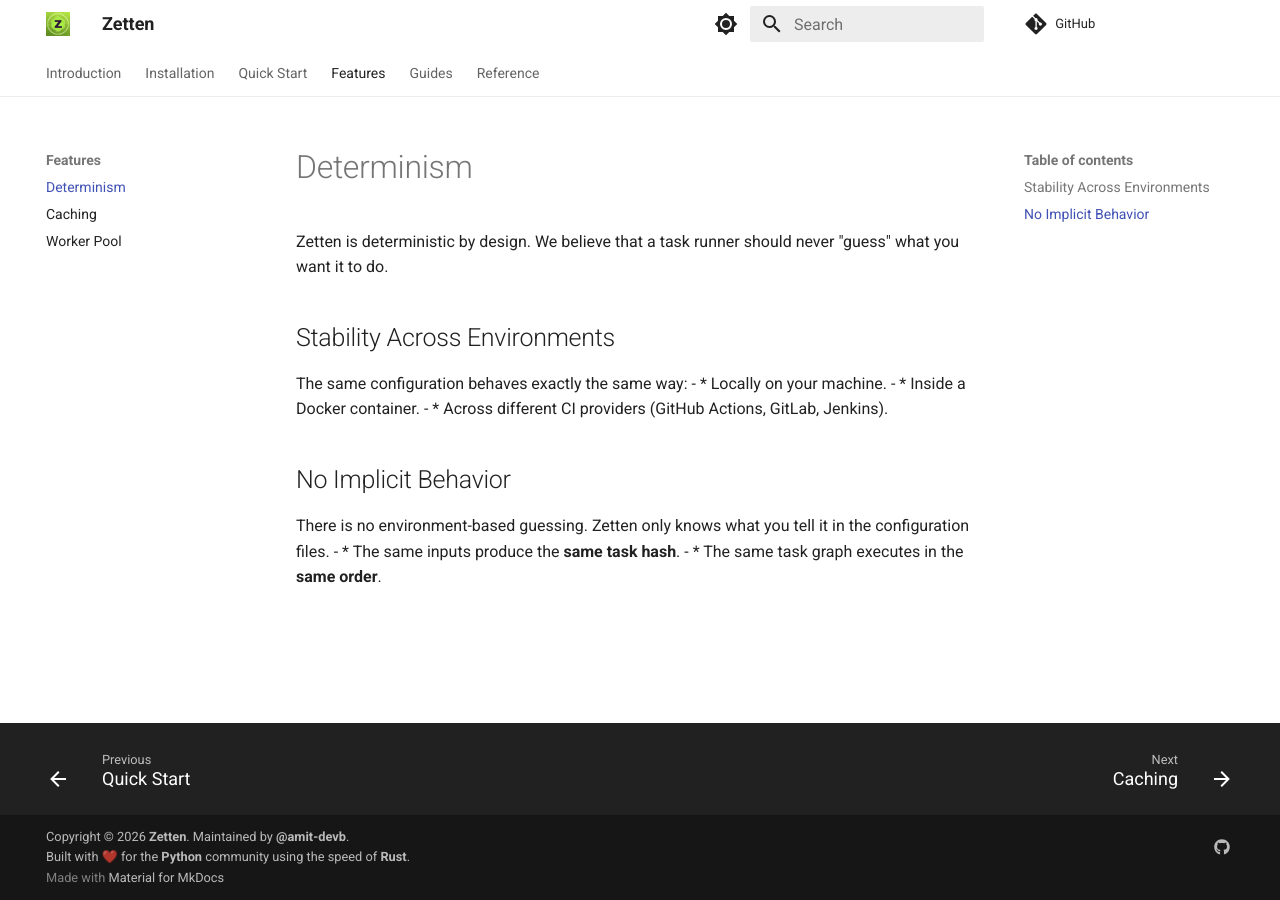
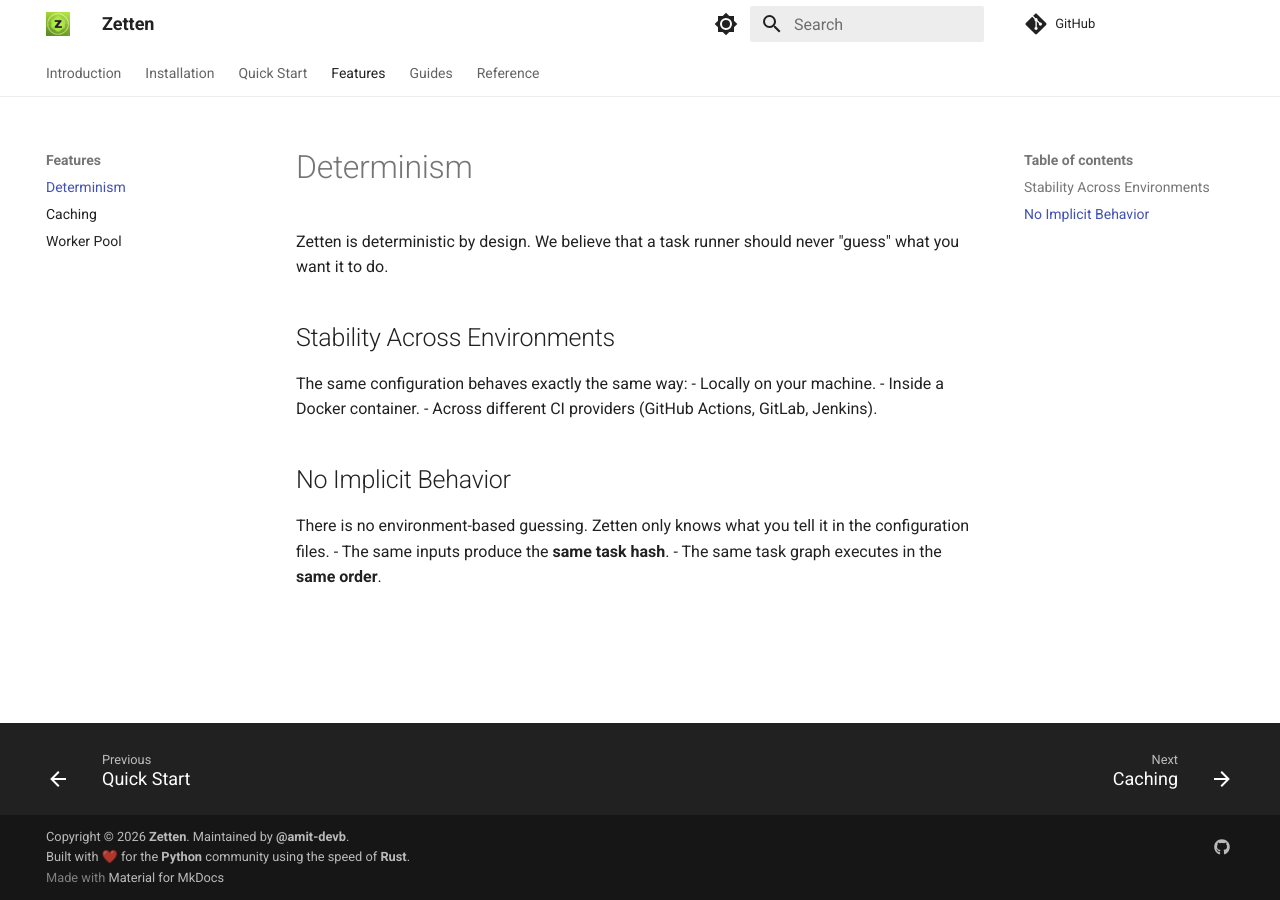
Before and after one commit to amit-devb/zetten, an MkDocs documentation site: the page built from docs/features/determinism.md, in a window 1280 px wide. Built offline with MkDocs 1.6.1 and Material for MkDocs 9.7.7, drawn with Linux system fonts in a browser that asks for light colours; comment, search, counter and statistics services are not loaded.

Commit message:
docs: refactor

```diff
--- a/docs/features/determinism.md
+++ b/docs/features/determinism.md
@@ -4,11 +4,11 @@
 
 ## Stability Across Environments
 The same configuration behaves exactly the same way:
-- * Locally on your machine.
-- * Inside a Docker container.
-- * Across different CI providers (GitHub Actions, GitLab, Jenkins).
+- Locally on your machine.
+- Inside a Docker container.
+- Across different CI providers (GitHub Actions, GitLab, Jenkins).
 
 ## No Implicit Behavior
 There is no environment-based guessing. Zetten only knows what you tell it in the configuration files.
-- * The same inputs produce the **same task hash**.
-- * The same task graph executes in the **same order**.
+- The same inputs produce the **same task hash**.
+- The same task graph executes in the **same order**.
--- a/mkdocs.yml
+++ b/mkdocs.yml
@@ -2,6 +2,8 @@
 site_url: https://docs.zetten.in
 repo_url: https://github.com/amit-devb/zetten
 edit_uri: edit/main/docs/
+site_description: A high-performance, deterministic task runner for Python backend projects, built in Rust.
+site_author: Amit Deb
 
 theme:
   name: material
```
Also changed, not shown: docs/features/execution.md (+2 -2 lines), docs/index.md (+3 -3 lines).
